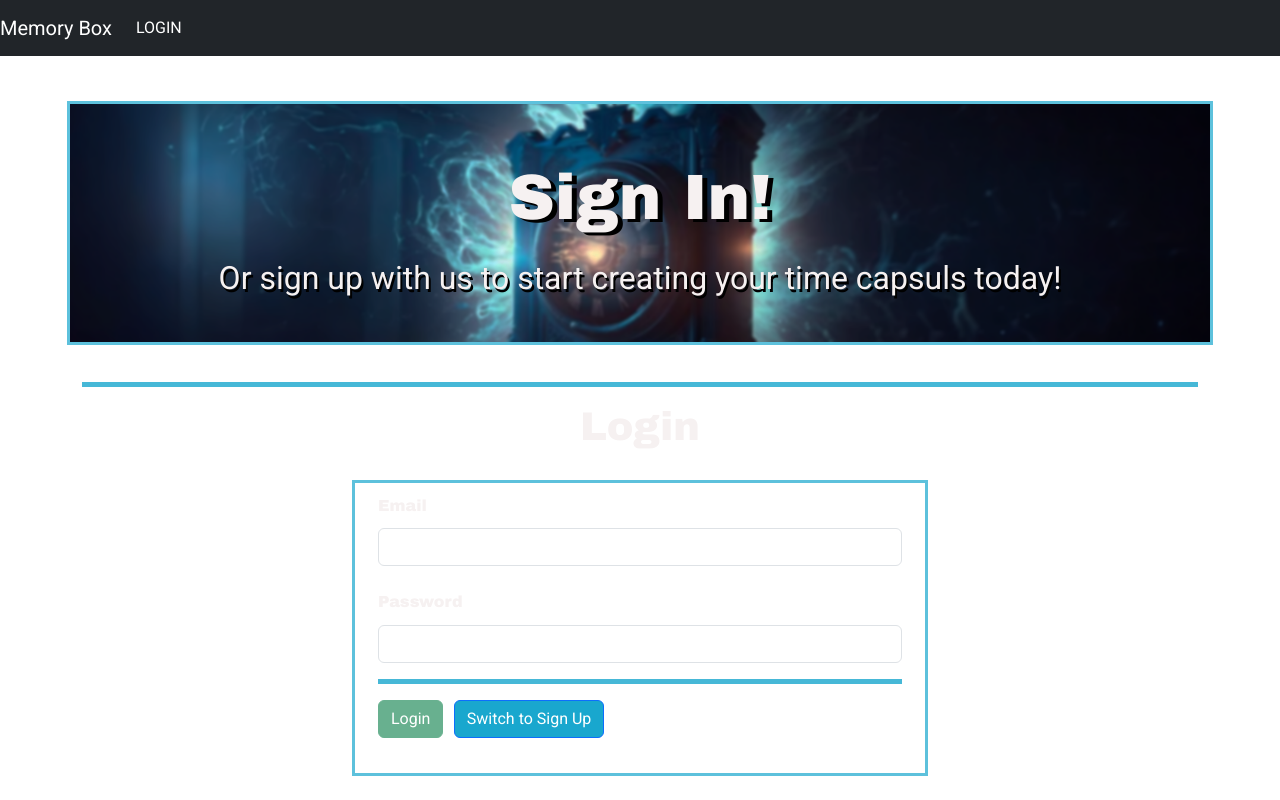
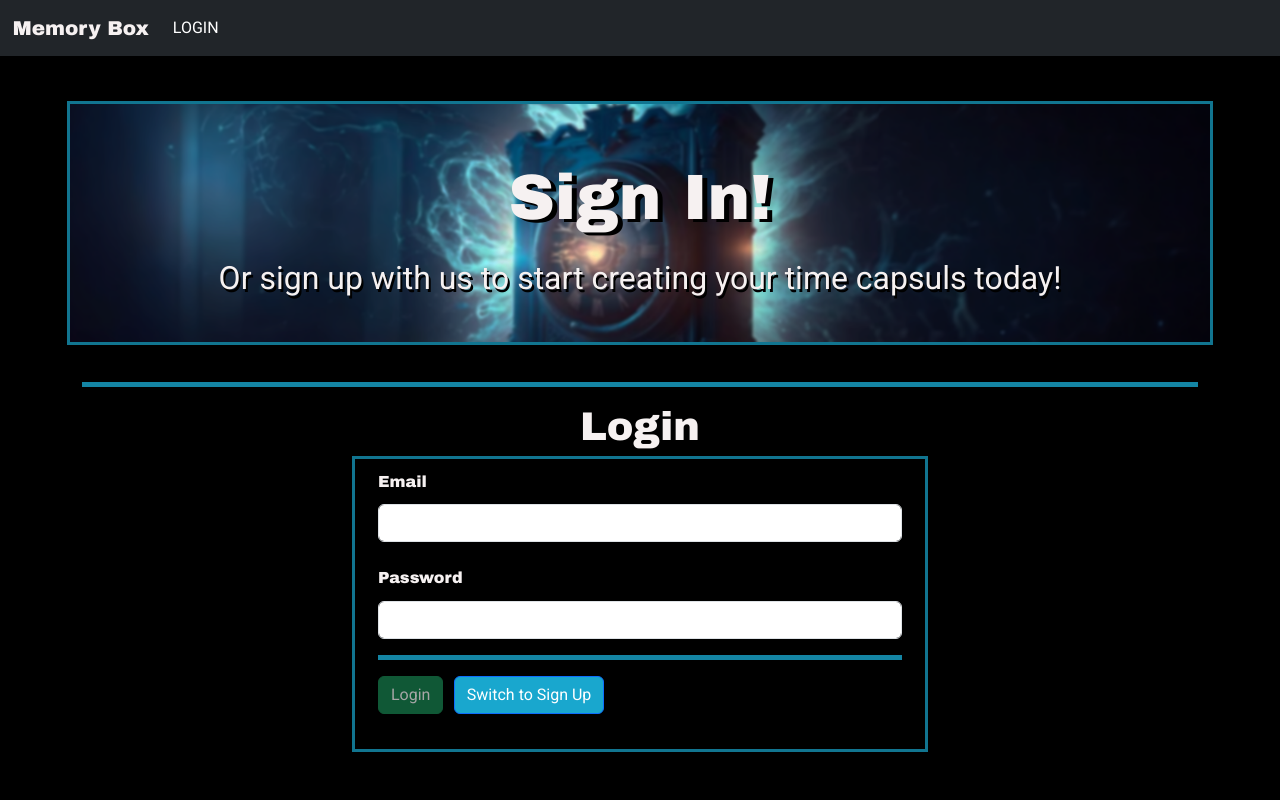
Before and after one commit to WilderDev/DecadesOfJustice, an Angular app: page /authentication in a window 1280 px wide. Built offline with nearby package versions, Linux system fonts and the light colour scheme.

Commit message:
add navbar styles

```diff
--- a/src/app/landing-page/landing-page.component.html
+++ b/src/app/landing-page/landing-page.component.html
@@ -109,7 +109,10 @@
         <p class="card-text">This can be such a fantasic way to keep those birthdays of family, friends and of course your children. Be it video, pictures, note and cards given or say a song you never want to forget we will have them ready</p>
         <button class="btn btn-sm btn-primary">Learn More!</button>
         <!--This can be such a fantasic way to keep those birthdays of family, friends and of course your children. Be it video, pictures, note and cards given or say a song you never want to forget we will have them ready-->
+
+
       </div>
+
     </div>
 
     </div>
--- a/src/app/shared/auth/auth.component.html
+++ b/src/app/shared/auth/auth.component.html
@@ -24,8 +24,6 @@
 
   <!-- ? BG: Added a title to the form -->
     <h1 class="loginTitle">{{ isLoginMode ? "Login" : "Sign Up" }}</h1>
-    <br>
-
   <div class="row d-flex justify-content-center">
     <div class="col-md-3"></div>
     <div class="col-md-6 formDiv">
--- a/src/app/shared/navigation/navigation.component.html
+++ b/src/app/shared/navigation/navigation.component.html
@@ -32,10 +32,10 @@
 				<a class="nav-link" routerLink="/opening-capsules" routerLinkActive="active">Opening Capsules</a>
 			</li>
       <li class="nav-item" *ngIf="!isAuthenticated">
-        <a class="nav-link" routerLink="/authentication" routerLinkActive="active">LOGIN</a>
+        <a class="nav-link" routerLink="/authentication" routerLinkActive="active" id="login">LOGIN</a>
       </li>
       <li class="nav-item" *ngIf="isAuthenticated" (click)="handleSignOut()">
-      <a class="nav-link" style="cursor: pointer" routerLink="/logout" routerLinkActive="active">Logout</a>
+      <a class="nav-link" style="cursor: pointer" routerLink="/logout" routerLinkActive="active" id="logout">LOGOUT</a>
 		</ul>
 	</div>
 </nav>
--- a/src/app/shared/navigation/navigation.component.scss
+++ b/src/app/shared/navigation/navigation.component.scss
@@ -0,0 +1,24 @@
+* {
+  color: #F6F1F1;
+}
+
+#brand {
+  font-family: 'Archivo Black', sans-serif;
+  margin-left: 1%;
+}
+
+#logout {
+  transition: transform 0.3s ease 0s;
+}
+
+#logout:hover {
+  color: red;
+}
+
+#login {
+  transition: transform 0.3s ease 0s;
+}
+
+#login:hover {
+  color: #66ff00;
+}
--- a/src/styles.scss
+++ b/src/styles.scss
@@ -17,6 +17,6 @@ h1, h2, h3, h4 {
   background-color: #F6F1F1;
 }
 
-// body {
-//   background-color: #000000;
-// }
+body {
+  background-color: #000000;
+}
```
